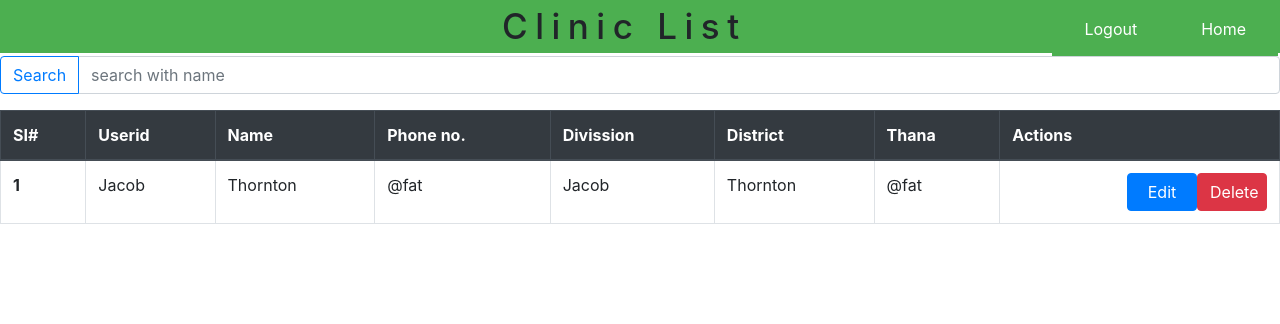
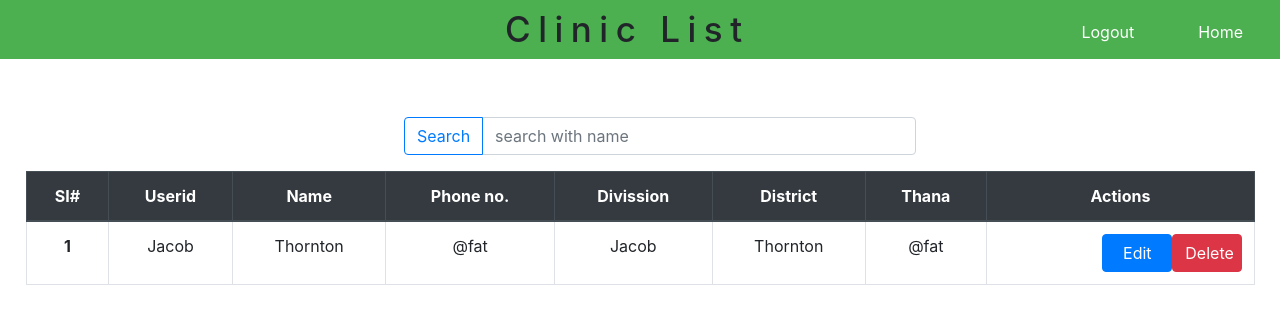
Before and after one commit to Hasibul218/online_clinic_system, a PHP site: page /AdminClinicList.php in a window 1280 px wide. Shown: the top 324 px of the page. Run offline with PHP 8.4, Linux system fonts and the light colour scheme.

Commit message:
modify css

```diff
--- a/view/CSS/admincliniclist.css
+++ b/view/CSS/admincliniclist.css
@@ -5,7 +5,7 @@
 .div1
 {
 	background-color: #4CAF50;
-    padding: 2px;
+    padding: 5px;
 }
 .h2
 {
@@ -32,3 +32,15 @@ font-size: 35px;
 {
 	 background-color: #3e8e41;
 }
+.table
+{
+    width: 98%;
+    margin: 49px 0px 0px 13px;
+    text-align: center;
+}
+.search
+{
+    width: 40%;
+    float: left;
+    margin: 58px 0px 0px 404px;
+}
```
